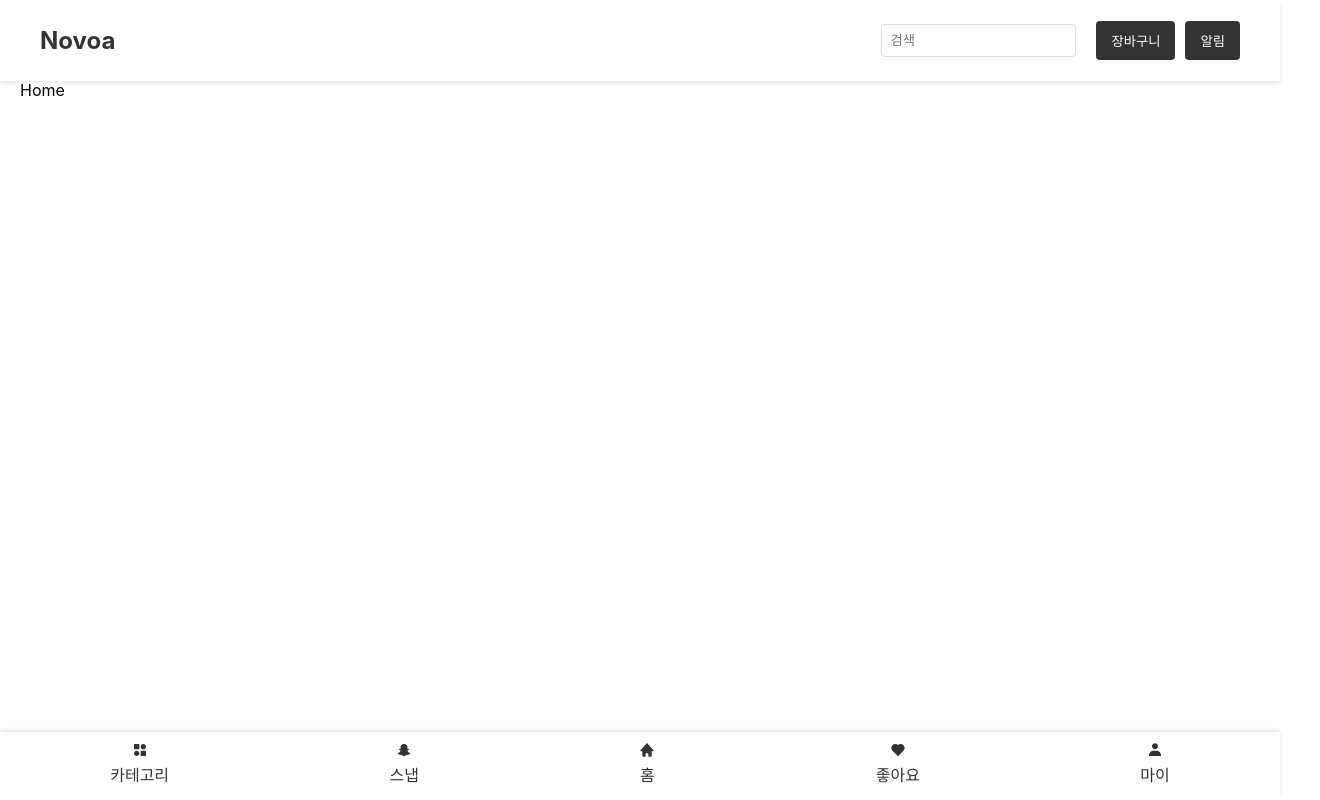
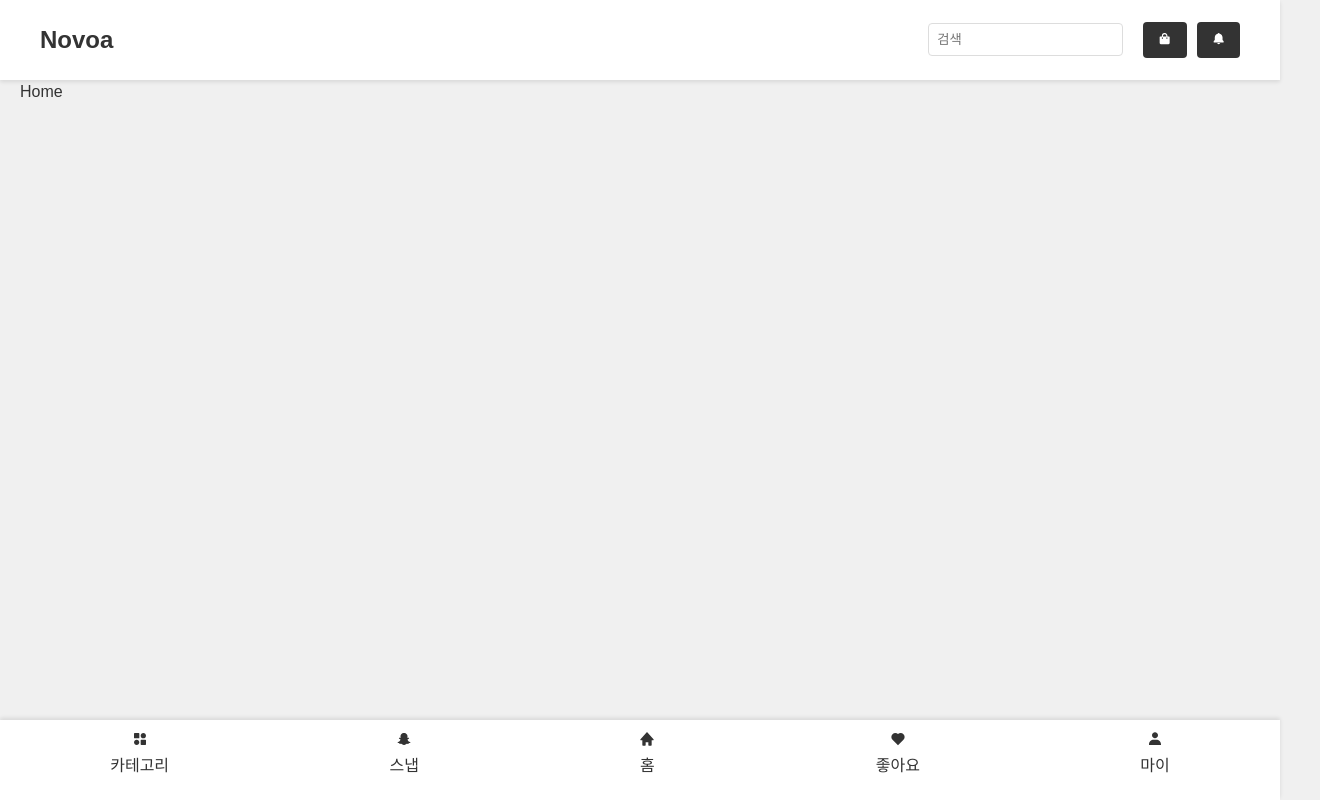
Before and after one commit to tjdwns6872/Ecommerce, a React (Create React App) app in the folder client/: page / in a window 1280 px wide. Shown: the top 800 px of the page, 1320 px wide, since content can reach past the window. Built offline with nearby package versions, Linux system fonts and the light colour scheme.

Commit message:
css초기화 및 헤더 수정

```diff
--- a/client/src/assets/css/commons.css
+++ b/client/src/assets/css/commons.css
@@ -1,3 +1,68 @@
+/* 기본 초기화 스타일 */
+* {
+  box-sizing: border-box; /* 요소의 크기를 계산할 때 padding과 border를 포함 */
+  margin: 0; /* 기본 여백 제거 */
+  padding: 0; /* 기본 패딩 제거 */
+}
+
+body {
+  font-family: Arial, sans-serif; /* 기본 글꼴 설정 */
+  line-height: 1.5; /* 기본 줄 높이 설정 */
+  background-color: #f0f0f0; /* 배경색 설정 */
+  color: #333; /* 기본 텍스트 색상 설정 */
+}
+
+h1, h2, h3, h4, h5, h6 {
+  margin: 0; /* 제목 태그의 기본 여백 제거 */
+}
+
+ul, ol {
+  list-style: none; /* 기본 리스트 스타일 제거 */
+}
+
+a {
+  text-decoration: none; /* 링크의 기본 밑줄 제거 */
+  color: inherit; /* 부모 요소의 텍스트 색상 상속 */
+}
+
+img {
+  max-width: 100%; /* 이미지가 부모 요소를 넘어가지 않도록 설정 */
+  height: auto; /* 이미지의 비율을 유지하면서 높이 자동 조정 */
+}
+/* 기타 요소의 기본 스타일을 필요에 따라 추가 */
+/* 기본 스타일 설정 */
+.container {
+  max-width: 1200px; /* 최대 너비 설정 */
+  margin: 0 auto; /* 중앙 정렬 */
+  padding: 20px; /* 여백 설정 */
+}
+
+.header {
+  background-color: #ffffff; /* 헤더 배경색 */
+  padding: 10px 0; /* 상하 패딩 */
+  box-shadow: 0 2px 4px rgba(0, 0, 0, 0.1); /* 그림자 추가 */
+}
+
+.header h1 {
+  font-size: 24px; /* 헤더 제목 크기 */
+  color: #333; /* 제목 색상 */
+}
+
+.button {
+  background-color: #007BFF; /* 버튼 배경색 */
+  color: white; /* 버튼 텍스트 색상 */
+  padding: 10px 20px; /* 버튼 패딩 */
+  border: none; /* 테두리 제거 */
+  border-radius: 4px; /* 모서리 둥글게 */
+  cursor: pointer; /* 마우스 커서 변경 */
+  transition: background-color 0.3s; /* 배경색 변화 효과 */
+}
+
+.button:hover {
+  background-color: #0056b3; /* hover 시 배경색 변화 */
+}
+
+
 /* 상단 헤더 스타일 */
 .top-header {
     background-color: #fff;
@@ -8,6 +73,7 @@
     left: 0;
     right: 0;
     z-index: 1000;
+    height: 10%;
 }
 
 /* 상단 헤더 컨테이너 */
@@ -18,6 +84,7 @@
   max-width: 1200px;
   margin: 0 auto;
   width: 100%;
+  height: 100%;
 }
 
 /* 로고 스타일 */
@@ -65,7 +132,7 @@
     right: 0;
     z-index: 1000;
     padding: 10px 0; /* 상하 패딩 추가 */
-    height: 6%;
+    height: 10%;
 }
 
 /* 하단 메뉴 스타일 */
--- a/client/src/components/Header.jsx
+++ b/client/src/components/Header.jsx
@@ -1,5 +1,5 @@
 import React from 'react';
-import { BiSolidCategoryAlt, BiSolidHome, BiSolidHeart, BiSolidUser, BiLogoSnapchat } from "react-icons/bi";
+import { BiSolidCategoryAlt, BiSolidHome, BiSolidHeart, BiSolidUser, BiLogoSnapchat, BiSolidShoppingBag, BiSolidBell } from "react-icons/bi";
 import '../assets/css/commons.css';
 
 function Header(){
@@ -8,12 +8,12 @@ function Header(){
     <header class="top-header">
         <div class="top-header-container">
             <div class="logo">
-                <h1>Novoa</h1>
+                <h1><a href='/'>Novoa</a></h1>
             </div>
             <div class="header-actions">
                 <input type="text" class="search-input" placeholder="검색" />
-                <button class="cart-button">장바구니</button>
-                <button class="notification-button">알림</button>
+                <button class="cart-button"><BiSolidShoppingBag/><br/></button>
+                <button class="notification-button"><BiSolidBell/><br/></button>
             </div>
         </div>
     </header>
```
